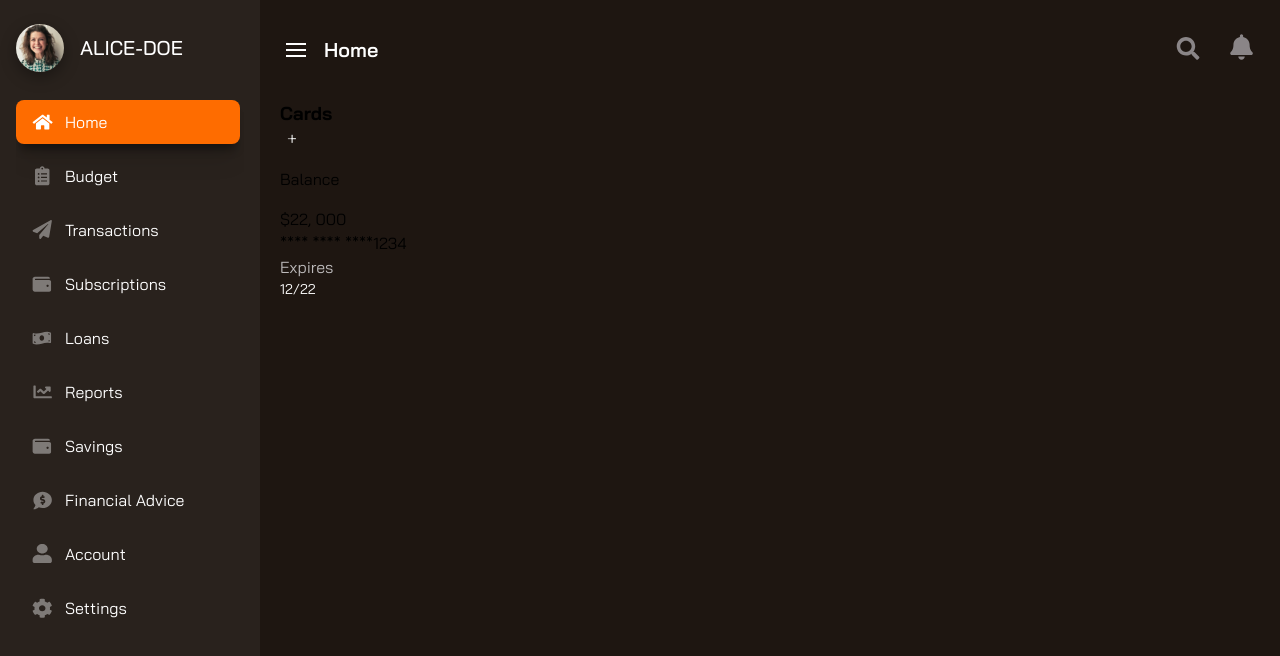
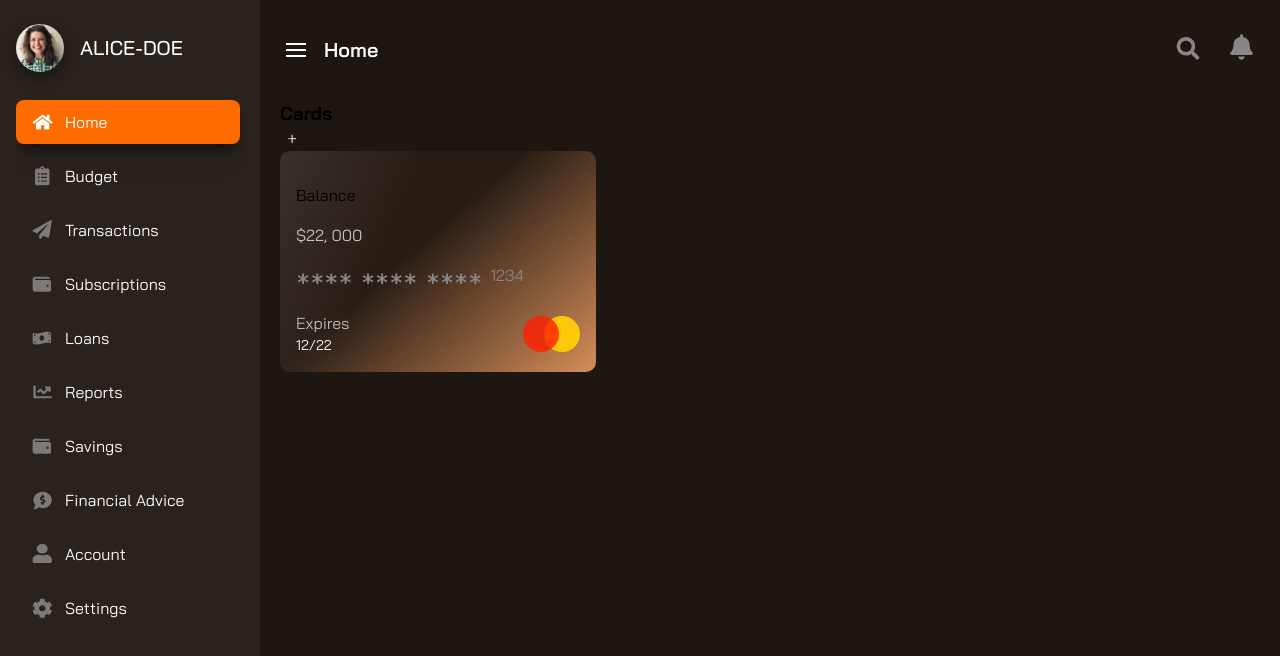
Before and after one commit to PetrTutikov/dash-learn, a React (Create React App) app: page / in a window 1280 px wide. Shown: the top 656 px of the page. Built offline with nearby package versions, Linux system fonts and the light colour scheme.

Commit message:
настроил стили дл карточек
https://youtu.be/UA8Sxk_mHb8?t=2239

```diff
--- a/src/components/Cards/Cards.css
+++ b/src/components/Cards/Cards.css
@@ -0,0 +1,65 @@
+.grid-c1{
+    display: flex;
+    flex-direction: column;
+}
+
+.grid-c1-content{
+    background: linear-gradient(114.04deg, rgba(66, 59, 55, 0.6) 3.49%, rgba(66, 59, 55, 0) 34.7%),
+    linear-gradient(138.58deg, rgba(59, 43, 30, 0.37) 43.56%, #fea767 112.68%);
+    flex: 1;
+    border-radius: 10px;
+    padding: 16px;
+}
+
+.grid-c1-content .lg-value{
+    margin-top: 8px;
+    margin-bottom: 16px;
+    color: #c7c4c6
+}
+
+.grid-c1-content .card-wrapper{
+    display: flex;
+}
+
+.grid-c1-content .card-pin-hidden{
+    font-size: 32px;
+    margin-right: 8px;
+}
+
+.grid-c1-content span{
+    color: #8a8587;
+}
+
+.grid-c1 .card-logo-wrapper{
+    display: flex;
+    justify-content: space-between;
+    align-items: center;
+}
+
+.grid-c1 .card-logo{
+    display: flex;
+}
+
+.grid-c1 .logo-shape1,
+.grid-c1 .logo-shape2{
+    width: 36px;
+    height: 36px;
+    border-radius: 100%;
+}
+
+.grid-c1 .logo-shape1{
+    background-color: var(--clr-scarlet-v1);
+    margin-right: -15px;
+    z-index: 0;
+}
+
+.grid-c1 .logo-shape2{
+    background-color: var(--clr-yellow);
+}
+
+@media screen and (max-width: 768px){
+    .grid-c1{
+        grid-column-start: 1;
+        grid-column-end: 3;
+    }
+}
--- a/src/components/ContentMain/ContentMain.css
+++ b/src/components/ContentMain/ContentMain.css
@@ -0,0 +1,22 @@
+.main-content-holder{
+    display: grid;
+    row-gap: 20px;
+}
+
+.content-grid-one{
+    display: grid;
+    grid-template-columns: repeat(3, 1fr);
+    column-gap: 16px;
+}
+
+.content-grid-two{
+    display: grid;
+    grid-template-columns: repeat(3, 1fr);
+    column-gap: 16px;
+}
+
+.subgrid-two{
+    display: grid;
+    column-gap: 20px;
+    height: 100%;
+}
```
